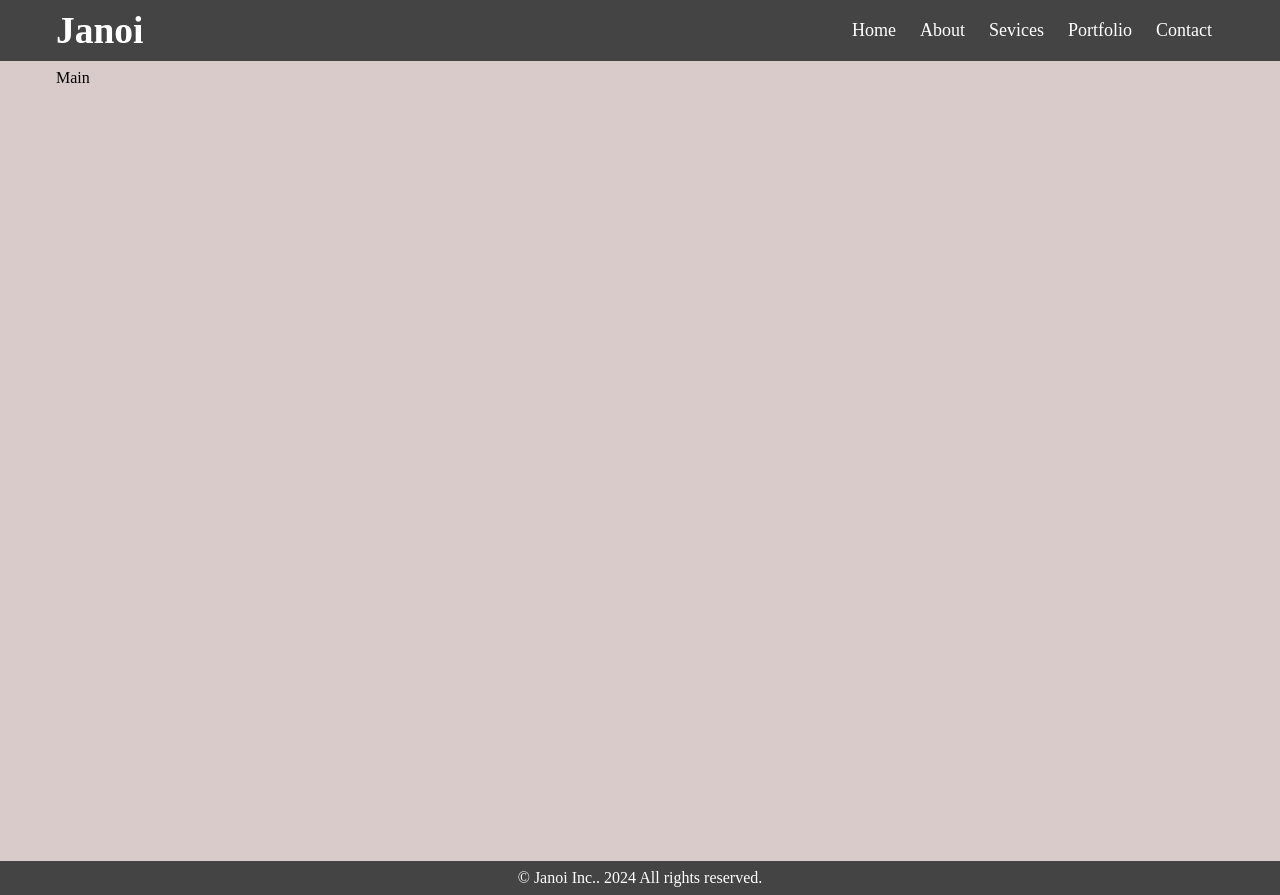
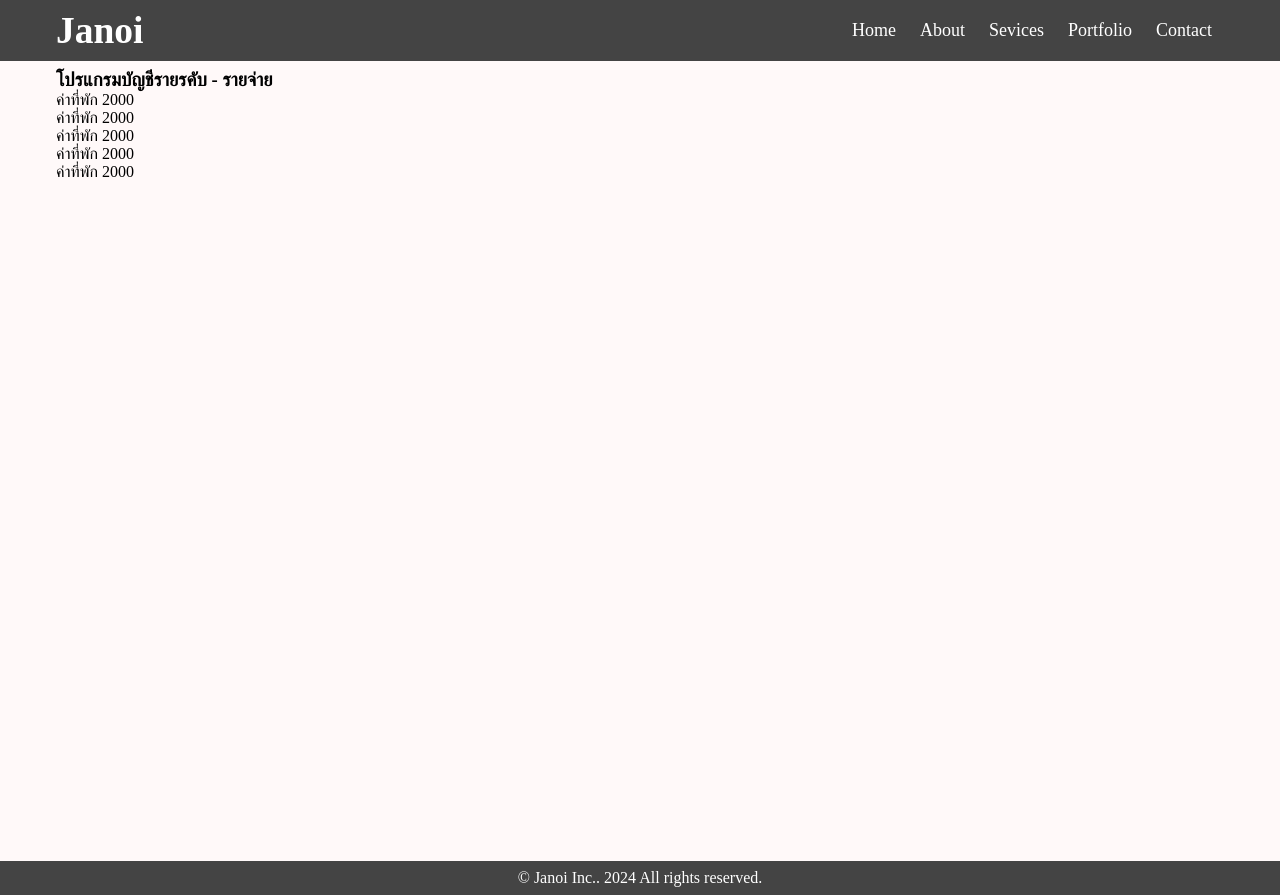
Before and after one commit to JanoiBJR21/Framework-React, a React (Vite) app in the folder react-basic/: page / in a window 1280 px wide. Built offline with nearby package versions, Linux system fonts and the light colour scheme.

Commit message:
commit
การใช้งาน Components

```diff
--- a/react-basic/src/components/Footer/Footer.css
+++ b/react-basic/src/components/Footer/Footer.css
@@ -5,7 +5,7 @@
     margin: 0 48px;
     padding: 8px;
 }
-p{
+.footer-con p{
     display: flex;
     align-items: center;
     justify-content: center;
--- a/react-basic/src/components/Header/Navbar.css
+++ b/react-basic/src/components/Header/Navbar.css
@@ -15,15 +15,15 @@
     font-weight: 700;
     cursor: pointer;
 }
-ul{
+.menu-con{
     display: flex;
     align-items: center;
     justify-content: space-between;
 }
-li{
+.menu-con li{
     margin: 12px;
 }
-a{
+.menu-con li a{
     color: white;
     font-size: 18px;
 }
--- a/react-basic/src/components/Header/Navbar.jsx
+++ b/react-basic/src/components/Header/Navbar.jsx
@@ -9,7 +9,7 @@ const Navbar = () => {
           <div className="logo">
             <h1>Janoi</h1>
           </div>
-            <ul>
+            <ul className="menu-con">
               <li>
                 <a href="#">Home</a>
               </li>
--- a/react-basic/src/components/Main/Main.css
+++ b/react-basic/src/components/Main/Main.css
@@ -1,5 +1,5 @@
 .main-container{
-    background-color: rgb(218, 203, 203);
+    background-color: rgba(255, 242, 242, 0.473);
 }
 .main-con{
     height: 100vh;
--- a/react-basic/src/components/Main/Main.jsx
+++ b/react-basic/src/components/Main/Main.jsx
@@ -1,11 +1,12 @@
 import React from "react";
 import "./Main.css";
+import MainList from "./MainList/MainList";
 
 const Main = () => {
   return (
     <section className="main-container">
       <div className="main-con">
-        <div>Main</div>
+        <MainList/>
       </div>
     </section>
   );
--- /dev/null
+++ b/react-basic/src/components/Main/MainList/Item.jsx
@@ -0,0 +1,11 @@
+import React from "react";
+
+const Item = () => {
+  return (
+    <li>
+      ค่าที่พัก <span>2000</span>
+    </li>
+  );
+};
+
+export default Item;
--- /dev/null
+++ b/react-basic/src/components/Main/MainList/MainList.jsx
@@ -0,0 +1,15 @@
+import React from "react";
+import "./MainList.css";
+import Transaction from "./Transaction";
+
+const Titel = () => <h1>โปรแกรมบัญชีรายรคับ - รายจ่าย</h1>;
+const MainList = () => {
+  return (
+    <section>
+      <Titel />
+      <Transaction />
+    </section>
+  );
+};
+
+export default MainList;
--- /dev/null
+++ b/react-basic/src/components/Main/MainList/Transaction.jsx
@@ -0,0 +1,15 @@
+import React from 'react'
+import Item from './Item';
+const Transaction = () => {
+  return (
+    <ul>
+      <Item />
+      <Item />
+      <Item />
+      <Item />
+      <Item />
+    </ul>
+  );
+};
+
+export default Transaction
```
Also changed, not shown: react-basic/src/components/Main/MainList/MainList.css (added).
